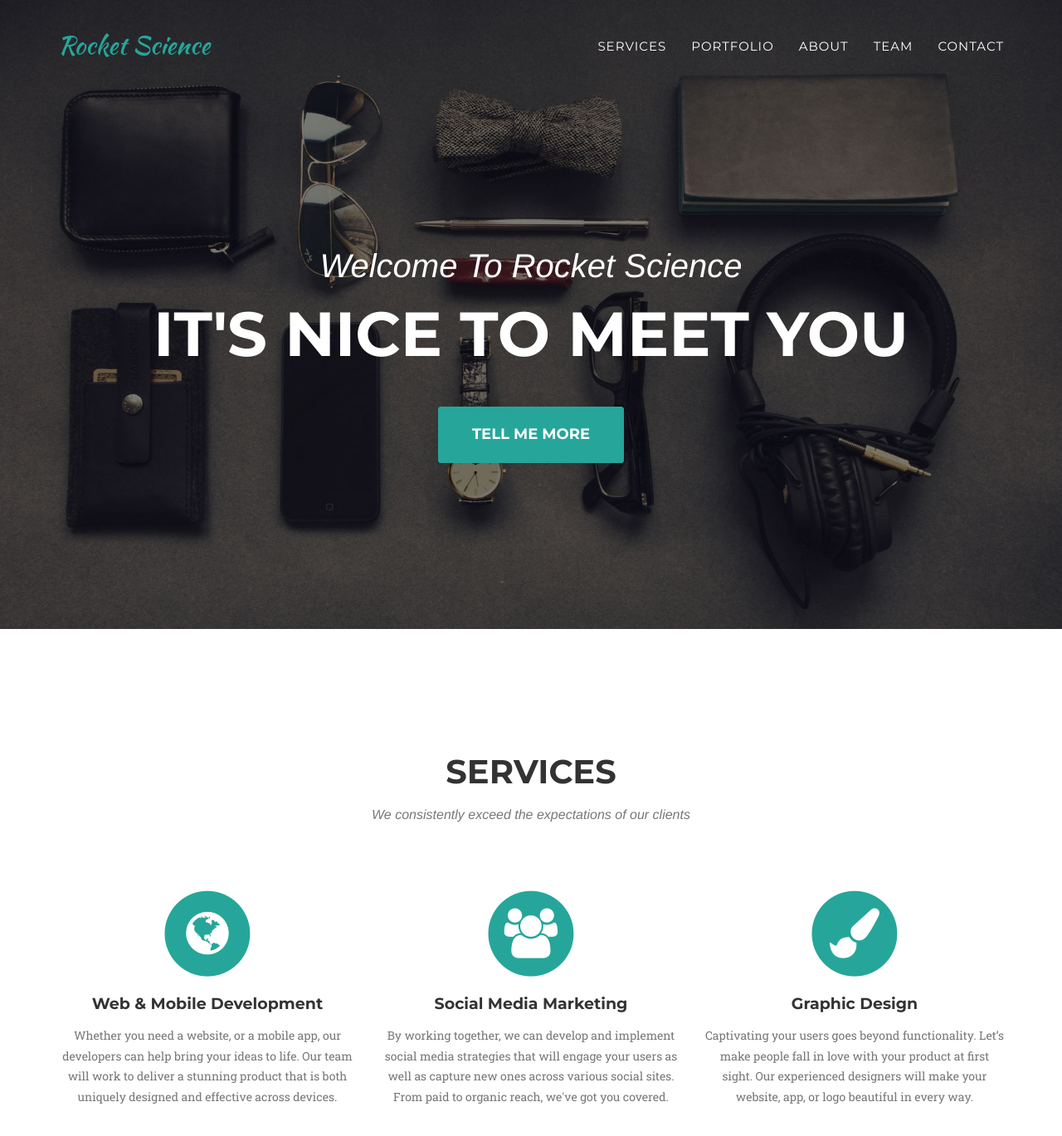
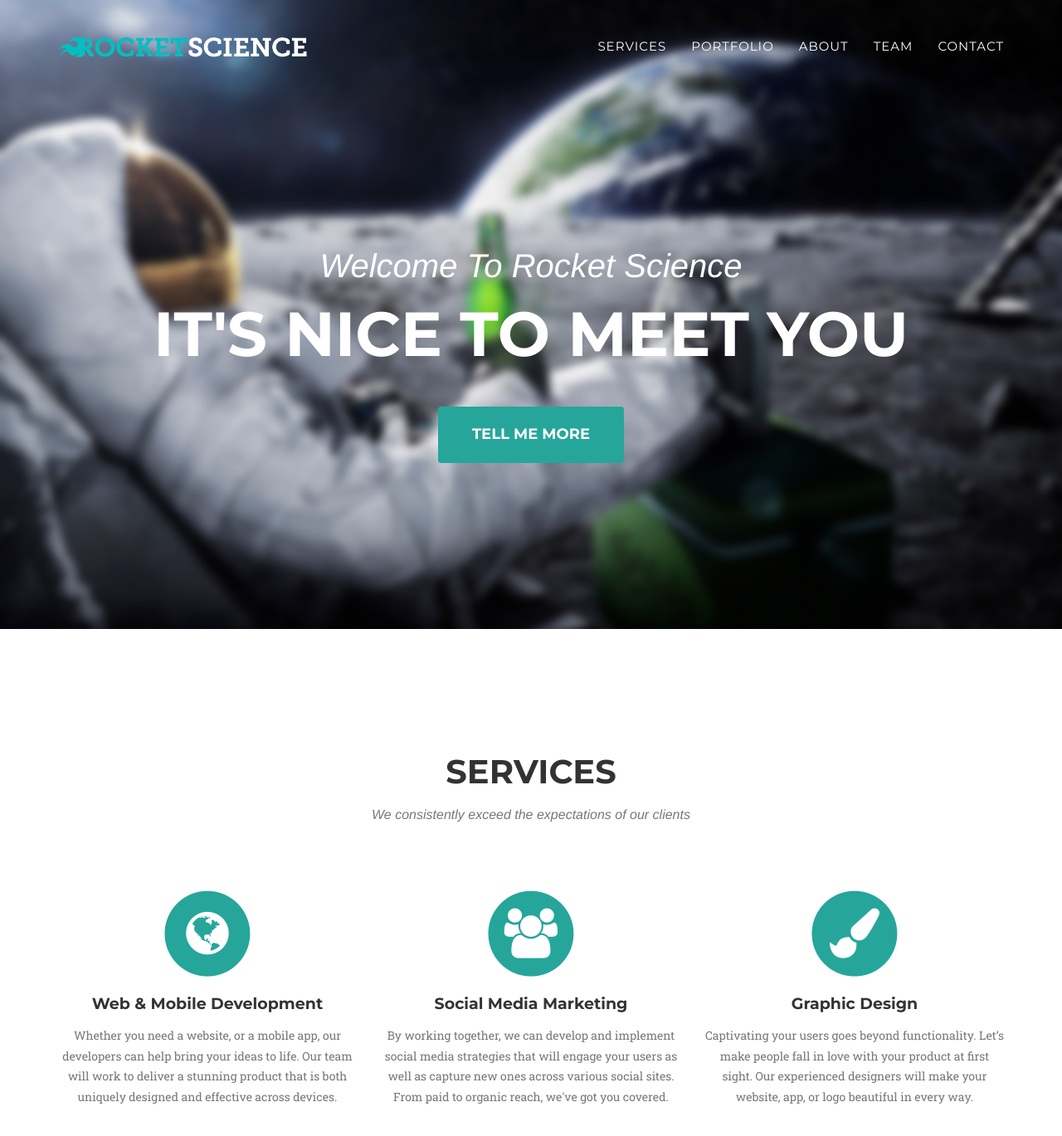
Before and after one commit to byrocketscience/byrocketscience.github.io, a Jekyll site: the page built from index.html, in a window 1280 px wide and 1400 px high. Shown: the top 1369 px of the window at 83% size. Built offline with Jekyll 4.4.1, drawn with Linux system fonts in a browser that asks for light colours; nearby versions of some CDN libraries; some web fonts are replaced.

Commit message:
Added astronaut header background and real logo

```diff
--- a/_includes/css/agency.css
+++ b/_includes/css/agency.css
@@ -284,7 +284,7 @@ header {
     text-align: center;
     color: #fff;
     background-attachment: scroll;
-    background-image: url(../img/header-bg.jpg);
+    background-image: url(../img/astro.jpg);
     background-position: center center;
     background-repeat: none;
     -webkit-background-size: cover;
@@ -880,3 +880,7 @@ img::-moz-selection {
 body {
     webkit-tap-highlight-color: #{{ site.color.primary }};
 }
+
+.site-logo {
+    max-width: 300px;
+}
--- a/_includes/header.html
+++ b/_includes/header.html
@@ -9,7 +9,7 @@
                     <span class="icon-bar"></span>
                     <span class="icon-bar"></span>
                 </button>
-                <a class="navbar-brand page-scroll" href="#page-top">{{site.title}}</a>
+                <a class="navbar-brand page-scroll" href="#page-top"><img class="img img-responsive site-logo" src="img/logo-white_rocket.png" alt="{{site.title}}"></a>
             </div>
 
             <!-- Collect the nav links, forms, and other content for toggling -->
```
Also changed, not shown: img/astro.jpg (added), img/logo-white_rocket.png (added), img/logo.png (added), 1 other file.
